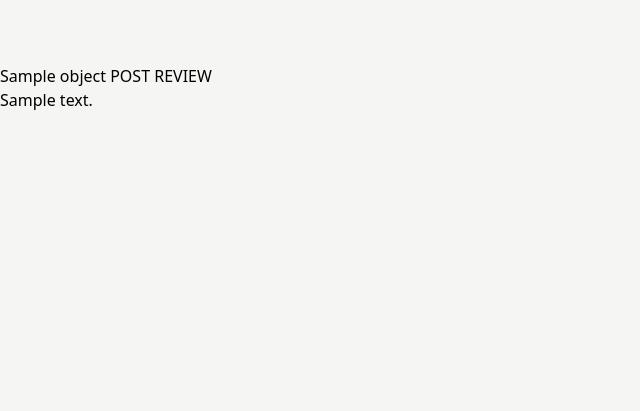
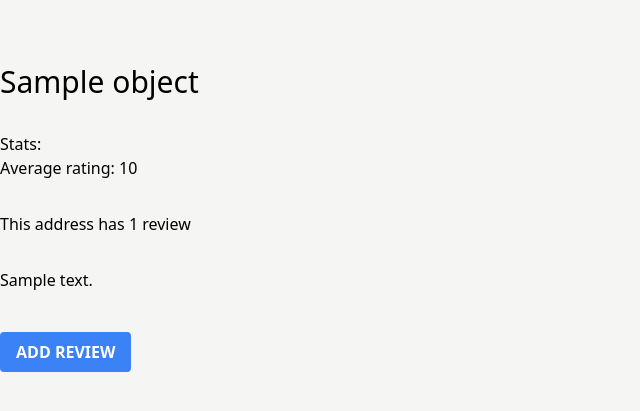
Before and after one commit to gedkirkham/property_rental_watch, a Django app: template app/addresses/templates/addresses/address_detail.html in a window 1280 px wide. Shown: the top 411 px of the page, without its empty margins (0-640 px from the left). Run offline with Django 3.2, Linux system fonts and the light colour scheme; the template is opened without the code that fills it: most values are stand-ins (such as "Sample title", 1, 10 or a date in 2020); style sheets or scripts are compiled from the project's sources; some libraries are stand-ins or nearby versions.

Commit message:
feat:add stats to property page

```diff
--- a/app/addresses/templates/addresses/address_detail.html
+++ b/app/addresses/templates/addresses/address_detail.html
@@ -1,21 +1,59 @@
 {% extends 'index.html' %}
 
 {% block content %}
+<section>
+    <header>
+        <h2>
+            {{ object }}
+        </h2>
+    </header>
 
-{{ object }}
+    <section class="tw-my-8">
+        <header>
+            <h3>
+                Stats:
+            </h3>
+        </header>
 
-<button>
-    <a href="{% url 'reviews:review_create' %}?addr={{object.id}}">
-        POST REVIEW
-    </a>
-</button>
+        <ul>
+            <li>
+                Average rating: {{ average_rating.rating__avg|floatformat }}
+            </li>
+        </ul>
+    </section>
 
-<ul>
-    {% for review in reviews %}
-    <li>
-        {{ review }}
-    </li>
-    {%endfor%}
-</ul>
+    <section class="tw-my-8">
+        <header>
+            <h3>
+                This address has {{ reviews.count }}
 
+                {% if reviews.count == 1 %}
+                review
+                {% else %}
+                reviews
+                {% endif %}
+            </h3>
+        </header>
+
+        <ul class="tw-my-8">
+            {% for review in reviews %}
+            <li>
+                <a href="
+            {% url 'reviews:review_detail' pk=review.pk %}">
+                    {{ review }}
+                </a>
+            </li>
+            {% endfor %}
+        </ul>
+
+        <button class="tw-my-2 tw_neutral_button">
+            <a
+                class="tw_button_anchor"
+                href="{% url 'reviews:review_create' %}?addr={{object.id}}"
+            >
+                ADD REVIEW
+            </a>
+        </button>
+    </section>
+</section>
 {% endblock %}
--- a/app/addresses/views.py
+++ b/app/addresses/views.py
@@ -1,5 +1,6 @@
 from django.shortcuts import render
 from django.views.generic import DetailView
+from django.db.models import Avg
 
 from .models import Address
 from reviews.models import Review
@@ -11,5 +12,7 @@
 
     def get_context_data(self, **kwargs):
         context = super().get_context_data(**kwargs)
-        context["reviews"] = Review.objects.filter(address=self.object)
+        reviews = Review.objects.filter(address=self.object)
+        context["reviews"] = reviews
+        context["average_rating"] = reviews.aggregate(Avg('rating'))
         return context
```
